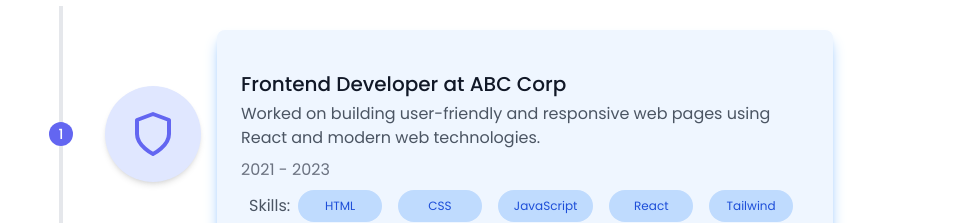
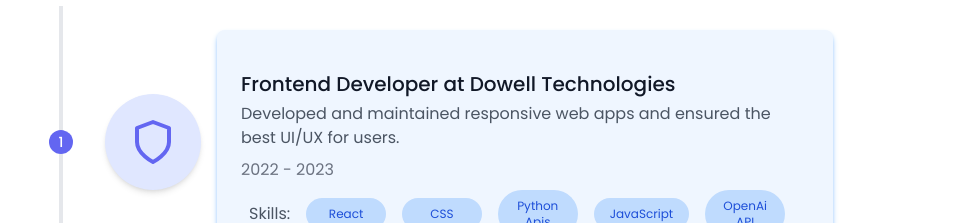
Before and after one commit to unawarexi/Current-Portfolio-Deploy, a React (Vite) app: page / in a window 1280 px wide. Shown: the part 3804-4027 px from the top of the page, without its empty margins (191-1167 px from the left). Built offline with nearby package versions, Linux system fonts and the light colour scheme; no server answers.

Commit message:
updated images, and work experience

```diff
--- a/src/components/about/Metrics.jsx
+++ b/src/components/about/Metrics.jsx
@@ -99,7 +99,7 @@
 
 <div className="absolute inset-0 z-0">
         <img
-          src={Images.aboutImage3}
+          src={Images.formImage}
           alt="background"
           className="object-cover w-full h-full"
         />
--- a/src/components/experience/Experience.jsx
+++ b/src/components/experience/Experience.jsx
@@ -8,42 +8,35 @@
       "Experience in building scalable and responsive web applications.",
     subcategories: {
       Frontend: [
+
         {
-          company: "ABC Corp",
+          company: "Dowell Technologies",
           role: "Frontend Developer",
-          year: "2021 - 2023",
-          description:
-            "Worked on building user-friendly and responsive web pages using React and modern web technologies.",
-          skills: ["HTML", "CSS", "JavaScript", "React", "Tailwind"],
-        },
-        {
-          company: "XYZ Ltd",
-          role: "Frontend Developer",
-          year: "2019 - 2021",
+          year: "2022 - 2023",
           description:
             "Developed and maintained responsive web apps and ensured the best UI/UX for users.",
-          skills: ["HTML", "CSS", "Vue.js", "JavaScript", "Bootstrap"],
+          skills: ["React", "CSS", "Python Apis", "JavaScript", "OpenAi API"],
         },
       ],
       Fullstack: [
         {
-          company: "Tech Solutions",
-          role: "Fullstack Developer",
-          year: "2022 - Present",
+          company: "sarutech  Institute",
+          role: "Fullstack Mern Developer",
+          year: "2020 - 2022",
           description:
-            "Developing both frontend and backend applications using Node.js, React, and MongoDB.",
-          skills: ["React", "Node.js", "Express.js", "MongoDB", "GraphQL"],
+            "Developing both frontend and backend and responsive applications using Node.js, React, and MongoDB.",
+          skills: ["React", "Node.js", "Express.js", "MongoDB",  "Tailwind CSS", "python", 'Django'],
         },
       ],
       Backend: [
-        {
-          company: "Innovatech",
-          role: "Backend Developer",
-          year: "2020 - 2022",
-          description:
-            "Building APIs and managing server-side logic with Node.js and Express.",
-          skills: ["Node.js", "Express.js", "MongoDB", "PostgreSQL"],
-        },
+        // {
+        //   company: "Innovatech",
+        //   role: "Backend Developer",
+        //   year: "2020 - 2022",
+        //   description:
+        //     "Building APIs and managing server-side logic with Node.js and Express.",
+        //   skills: ["Node.js", "Express.js", "MongoDB", "PostgreSQL"],
+        // },
       ],
     },
   },
@@ -53,33 +46,35 @@
     subcategories: {
       Frontend: [
         {
-          company: "AppDev Studio",
+          company: "Zidio Technologies",
           role: "Mobile Frontend Developer",
-          year: "2021 - 2023",
+          year: "2023 - 2024",
           description:
-            "Developed UI components for iOS and Android using React Native.",
-          skills: ["React Native", "JavaScript", "Redux", "Firebase"],
+            "Developed UI components for iOS and Android using Cross Platform tools- Flutter.",
+          skills: ["Dart", "Flutter", "RiverPod", "Firebase"],
         },
+
       ],
       Fullstack: [
         {
-          company: "MobileTech Inc.",
-          role: "Mobile Fullstack Developer",
-          year: "2022 - Present",
+          company: "PickLoad Logistics.",
+          role: " Lead Mobile Fullstack Developer",
+          year: "2024 - Present",
           description:
-            "Worked on both frontend and backend for mobile apps using React Native and Firebase.",
-          skills: ["React Native", "Node.js", "Express", "MongoDB"],
+            "Worked on both frontend and backend for mobile apps using Flutter and Firebase.",
+          skills: ["Dart", "Flutter", "Node.js", "Express", "MongoDB", "Firebase", "Google Cloud", "Google Maps"],
         },
+
       ],
       Backend: [
-        {
-          company: "SmartMobile",
-          role: "Mobile Backend Developer",
-          year: "2020 - 2022",
-          description:
-            "Developed mobile app backend services and APIs using Node.js and Firebase.",
-          skills: ["Node.js", "Firebase", "MongoDB", "Express"],
-        },
+        // {
+        //   company: "SmartMobile",
+        //   role: "Mobile Backend Developer",
+        //   year: "2020 - 2022",
+        //   description:
+        //     "Developed mobile app backend services and APIs using Node.js and Firebase.",
+        //   skills: ["Node.js", "Firebase", "MongoDB", "Express"],
+        // },
       ],
     },
   },
@@ -89,24 +84,24 @@
     subcategories: {
       "Smart Contract Developer": [
         {
-          company: "Blockchain Labs",
+          company: "Cyfrin Updraft",
           role: "Smart Contract Developer",
-          year: "2021 - Present",
+          year: "2025 - Present",
           description:
-            "Developed and deployed smart contracts on Ethereum using Solidity and Truffle.",
-          skills: ["Solidity", "Ethereum", "Truffle", "Hardhat", "Web3.js"],
+            "Developed and deployed smart contracts on Ethereum using Solidity and Hardhat.",
+          skills: ["Solidity", "Ethereum", "Truffle", "Hardhat", "Web3.js", "Chainlink", "Ethers.js"],
         },
       ],
-      "dApp Developer": [
-        {
-          company: "Decentralized Solutions",
-          role: "dApp Developer",
-          year: "2022 - Present",
-          description:
-            "Developed decentralized applications with React and integrated them with blockchain.",
-          skills: ["React", "Web3.js", "IPFS", "Ethereum", "Metamask"],
-        },
-      ],
+      // "dApp Developer": [
+      //   {
+      //     company: "Decentralized Solutions",
+      //     role: "dApp Developer",
+      //     year: "2022 - Present",
+      //     description:
+      //       "Developed decentralized applications with React and integrated them with blockchain.",
+      //     skills: ["React", "Web3.js", "IPFS", "Ethereum", "Metamask"],
+      //   },
+      // ],
     },
   },
   Others: {
@@ -115,9 +110,9 @@
     subcategories: {
       "IT Technician": [
         {
-          company: "Tech Support Ltd.",
+          company: "University of Delta.",
           role: "IT Technician",
-          year: "2018 - 2020",
+          year: "2018 - 2019",
           description:
             "Responsible for troubleshooting hardware and software issues and maintaining IT infrastructure.",
           skills: ["Windows", "Linux", "Networking", "System Administration"],
@@ -125,9 +120,9 @@
       ],
       Networking: [
         {
-          company: "NetConnect Inc.",
-          role: "Network Engineer",
-          year: "2020 - Present",
+          company: "University of Delta.",
+          role: "Network Assistant",
+          year: "2019 - 2020",
           description:
             "Set up, managed, and troubleshooted networking systems including routers and switches.",
           skills: ["TCP/IP", "Routing", "Switching", "Firewall", "VPN"],
@@ -135,17 +130,17 @@
       ],
       "Project Lead": [
         {
-          company: "Project Masters",
+          company: "Alx Africa",
           role: "Project Lead",
-          year: "2021 - Present",
+          year: "2023 - 2024",
           description:
-            "Leading cross-functional teams to deliver complex projects on time and within budget.",
+            "Leading cross-functional teams to deliver complex projects on needed functionalities and ontime.",
           skills: [
             "Agile",
             "Scrum",
-            "Project Management",
+            "Management",
             "Leadership",
-            "Team Collaboration",
+            "Team",
           ],
         },
       ],
@@ -226,21 +221,24 @@
         </div>
 
         {/* Dynamic Content for Active Subcategory */}
-        <section className="text-gray-600  body-font">
+        <section className="text-gray-600 body-font">
           <div className="container px-5 py-10 mx-auto flex flex-wrap">
             {experienceData[activeCategory].subcategories[
+              activeSubcategory
+            ].length > 0 ? (
+              experienceData[activeCategory].subcategories[
                 activeSubcategory
               ].map((job, index) => (
                 <div
                   key={index}
-                className="flex relative pb-10  sm:items-center md:-ml-10 lg:mx-auto  lg:w-2/3 md:w-2/3 mx-auto "
+                  className="flex relative pb-10 sm:items-center md:-ml-10 lg:mx-auto lg:w-2/3 md:w-2/3 w-full mx-auto"
                 >
                   <div className="h-full md:w-6 w-2 absolute inset-0 flex items-center justify-center">
                     <div className="h-full w-1 bg-gray-200 pointer-events-none"></div>
                   </div>
 
                   {/* ---------- number ----------------- */}
-                <div className="flex-shrink-0 w-6 h-6 rounded-full mt-10 -ml-2 md:-ml-0   sm:mt-0 inline-flex items-center justify-center bg-indigo-500 text-white relative z-10 title-font font-medium text-sm">
+                  <div className="flex-shrink-0 w-6 h-6 rounded-full mt-10 -ml-2 md:-ml-0 sm:mt-0 inline-flex items-center justify-center bg-indigo-500 text-white relative z-10 title-font font-medium text-sm">
                     {index + 1}
                   </div>
 
@@ -253,24 +251,25 @@
                         stroke-linecap="round"
                         stroke-linejoin="round"
                         stroke-width="2"
-                      className="w-12 h-12"
+                        className="md:w-12 md:h-12 w-8 h-8"
                         viewBox="0 0 24 24"
                       >
                         <path d="M12 22s8-4 8-10V5l-8-3-8 3v7c0 6 8 10 8 10z"></path>
                       </svg>
                     </div>
-                  <div className="flex-grow pl-2 md:pl-6 md:mt-6 mt-2 sm:mt-0 dark:bg-black/30 md:mx-4 p-2 shadow-lg shadow-blue-300 bg-blue-50 md:p-10 rounded-lg">
+                    <div className="flex-grow pl-2 md:pl-6 md:mt-6 mt-2 sm:mt-0 dark:bg-black/30 md:mx-4 p-6 shadow-md shadow-blue-300 bg-blue-50 md:p-10 rounded-lg">
                       {/* <!-- Role and Company --> */}
                       {isMobile ? (
                         <>
-                        {" "}
-                        <h2 className="font-medium title-font text-gray-900 mb-1 text-sm md:text-xl">
-                          {job.role} at <br /> <span className="text-indigo-300 font-bold">{job.company}</span>
+                          <h2 className="font-medium title-font text-gray-900 mb-1 text-sm md:text-xl px-2 md:px-0">
+                            {job.role} at <br />{" "}
+                            <span className="text-indigo-300 font-bold">
+                              {job.company}
+                            </span>
                           </h2>
                         </>
                       ) : (
                         <>
-                        {" "}
                           <h2 className="font-medium title-font text-gray-900 mb-1 text-lg md:text-xl">
                             {job.role} at <span>{job.company}</span>
                           </h2>
@@ -278,21 +277,21 @@
                       )}
 
                       {/* <!-- Description --> */}
-                    <p className="leading-relaxed text-[10px] md:text-sm lg:text-base">
+                      <p className="leading-relaxed text-[10px] md:text-sm lg:text-base px-2 md:px-0">
                         {job.description}
                       </p>
 
                       {/* <!-- Year --> */}
-                    <p className="text-gray-500 text-[10px] mt-2 md:text-base">
+                      <p className="text-gray-500 text-[10px] mt-2 md:text-base px-2 md:px-0">
                         {job.year}
                       </p>
 
                       {/* <!-- Skills Section --> */}
                       <div className="flex flex-col w-full sm:flex-row items-start sm:items-center md:mt-2 mt-4 space-y-2 sm:space-y-0">
-                     {!isMobile &&  <p className="mx-2 ">Skills:</p>}
+                        {!isMobile && <p className="mx-2">Skills:</p>}
 
                         {/* <!-- Skills list on smaller screens wraps, but stays inline on larger screens --> */}
-                      <div className="  w-full grid grid-cols-3 md:flex justify-center items-center gap-2 md:gap-0 text-center md:flex-nowrap space-x-1 space-y-2 md:space-y-0 sm:space-x-4 text-blue-700 ">
+                        <div className="w-full px-2 grid grid-cols-3 md:flex justify-center items-center gap-2 md:gap-0 text-center md:flex-nowrap space-x-1 space-y-2 md:space-y-0 sm:space-x-4 text-blue-700">
                           {job.skills.map((skill, index) => (
                             <span
                               key={index}
@@ -306,7 +305,19 @@
                     </div>
                   </div>
                 </div>
-            ))}
+              ))
+            ) : (
+              <div className="w-full flex flex-col justify-center items-center">
+                <img
+                  src={Images.coming}
+                  alt="Coming Soon"
+                  className="md:w-[30%] w-[50%] h-auto object-cover grayscale dark:grayscale-0 opacity-70 dark:opacity-40"
+                />
+                <p className=" text-gray-500 dark:text-gray-400 text-sm font-medium">
+                  Coming Soon...
+                </p>
+              </div>
+            )}
           </div>
         </section>
       </div>
--- a/src/components/portfolio/Portfolio.jsx
+++ b/src/components/portfolio/Portfolio.jsx
@@ -64,7 +64,7 @@
 
   return (
     <section className="text-gray-600 body-font">
-      <div className="container px-5 py-24 mx-auto">
+      <div className="container px-5 md:py-24 py-14 mx-auto">
         <div className="flex flex-col">
           <div className="h-1 bg-gray-200 rounded overflow-hidden">
             <div className="w-24 h-full bg-indigo-500"></div>
```
Also changed, not shown: src/components/contact/Contact.jsx (+4 -4 lines), src/constants/ImageStrings.jsx (+10 -0 lines), src/assets/images/coming.png (added), src/assets/images/soon.png (added). Lines whose indentation alone changed are shown as unchanged.
